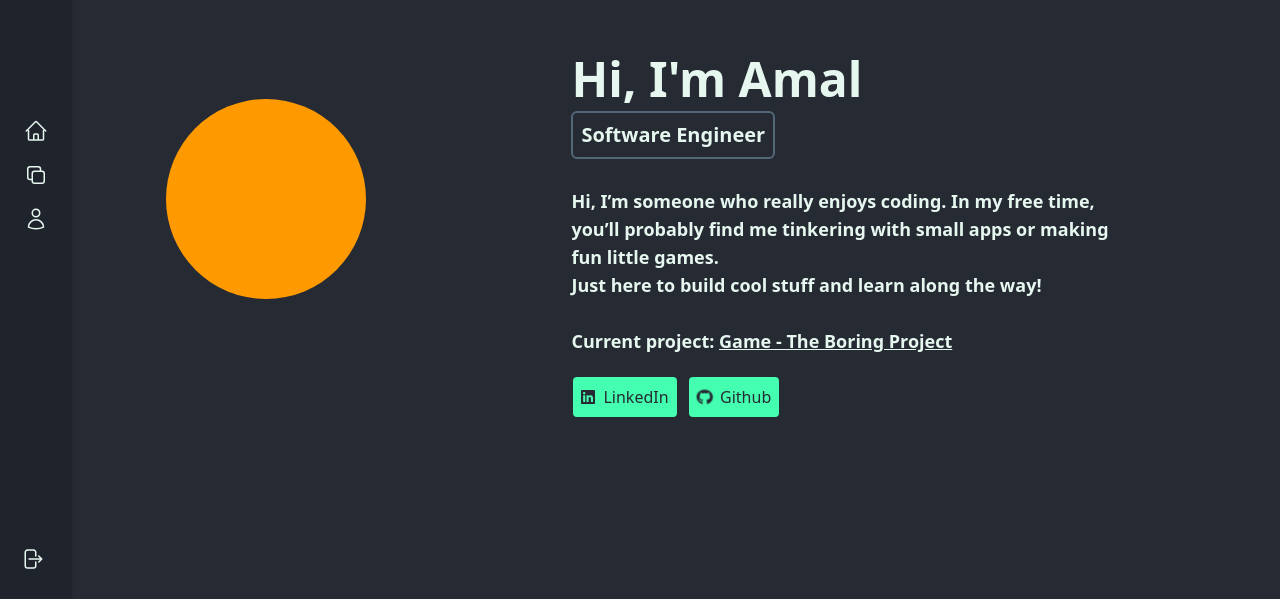
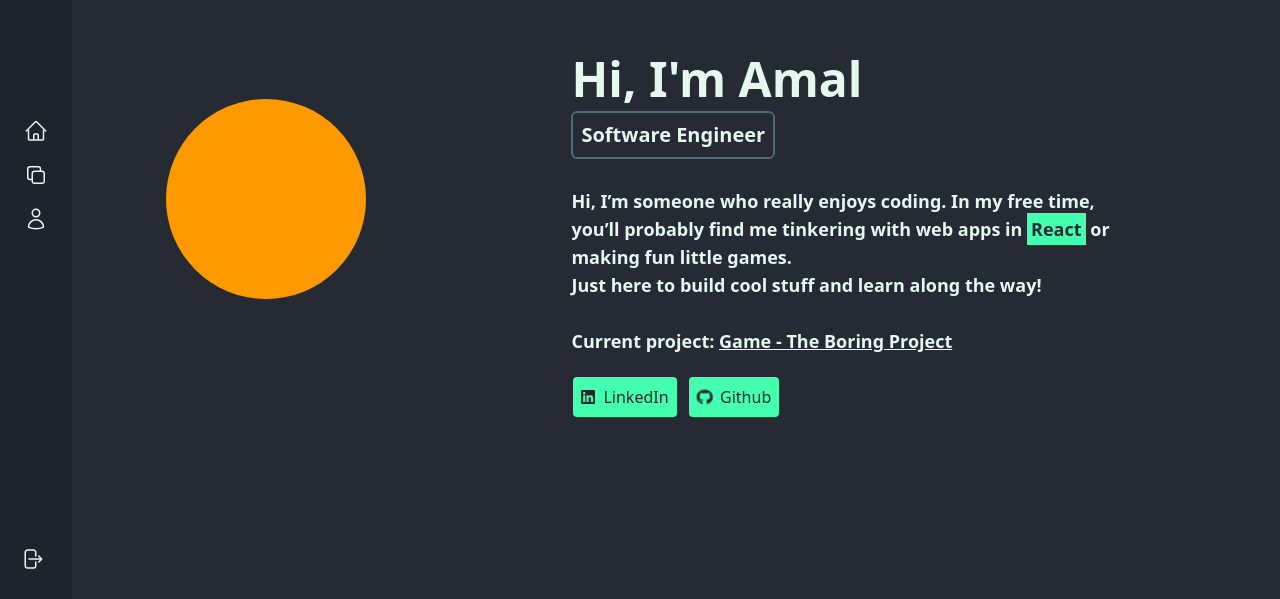
Before and after one commit to amalsaju/PersonalWebsite, a React (Vite) app in the folder personal-website/: page / in a window 1280 px wide. Shown: the part 201-800 px from the top of the page. Built offline with nearby package versions, Linux system fonts and the light colour scheme.

Commit message:
Patch: Home page description update

```diff
--- a/personal-website/src/home/home.jsx
+++ b/personal-website/src/home/home.jsx
@@ -24,7 +24,7 @@ export default function Home() {
         <div className="flex w-full font-bold justify-center  text-text-light dark:text-text-dark text-md md:justify-start lg:max-w-xl lg:text-lg">
           <div className="px-15 text-center md:pl-0 md:p-5 md:text-start">
             Hi, I’m someone who really enjoys coding.
-            In my free time, you’ll probably find me tinkering with small apps or making fun little games.
+            In my free time, you’ll probably find me tinkering with web apps in <span className="bg-highlight-light dark:bg-highlight-dark text-primary-light dark:text-primary-dark p-1 ">React</span> or making fun little games.
            <br />
             Just here to build cool stuff and learn along the way!
             <br /> <br />
```
